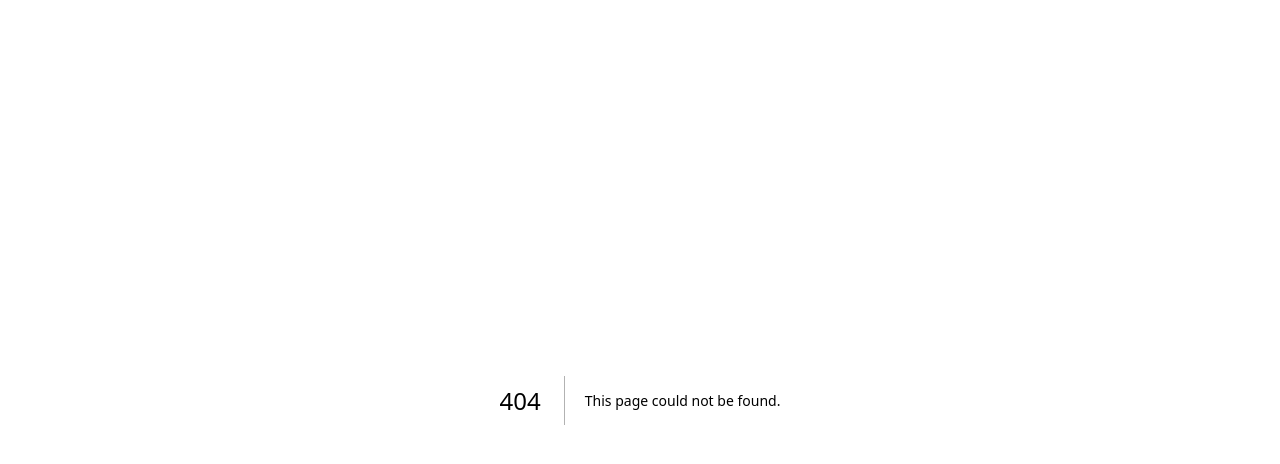
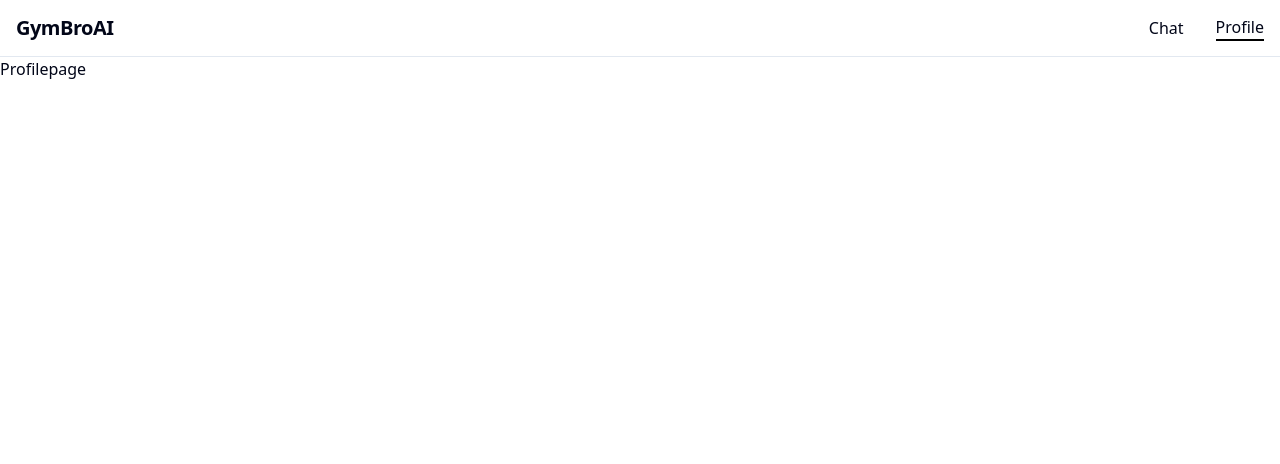
Before and after one commit to GrgSumin/BuildMuscleAI, a Next.js app: page /profile in a window 1280 px wide. Before the commit this address had no page. Shown: the top 464 px of the page. Built offline with nearby package versions, Linux system fonts and the light colour scheme.

Commit message:
feat: Create Navbar

```diff
--- /dev/null
+++ b/app/(app)/layout.tsx
@@ -0,0 +1,17 @@
+import Navbar from "@/components/Navbar";
+import { ClerkProvider } from "@clerk/nextjs";
+
+export default function AppLayout({
+  //layout basically hepls in styling and state mangement
+  //this one is the local one so we will do local level stylingand state mangement here
+  children,
+}: Readonly<{
+  children: React.ReactNode;
+}>) {
+  return (
+    <div className="flex flex-col h-full w-full">
+      <Navbar />
+      {children}
+    </div>
+  );
+}
--- /dev/null
+++ b/app/(app)/page.tsx
@@ -0,0 +1,7 @@
+import React from "react";
+
+function page() {
+  return <div>Chatpage</div>;
+}
+
+export default page;
--- /dev/null
+++ b/app/(app)/profile/page.tsx
@@ -0,0 +1,7 @@
+import React from "react";
+
+function page() {
+  return <div>Profilepage</div>;
+}
+
+export default page;
--- a/app/page.tsx
+++ /dev/null
@@ -1,67 +0,0 @@
-import { Button } from "@/components/ui/button";
-import Image from "next/image";
-
-export default function Home() {
-  return (
-    <div className="flex min-h-screen items-center justify-center bg-zinc-50 font-sans dark:bg-black">
-      <Button variant="destructive">Click me</Button>
-      <main className="flex min-h-screen w-full max-w-3xl flex-col items-center justify-between py-32 px-16 bg-white dark:bg-black sm:items-start">
-        <Image
-          className="dark:invert"
-          src="/next.svg"
-          alt="Next.js logo"
-          width={100}
-          height={20}
-          priority
-        />
-        <div className="flex flex-col items-center gap-6 text-center sm:items-start sm:text-left">
-          <h1 className="max-w-xs text-3xl font-semibold leading-10 tracking-tight text-black dark:text-zinc-50">
-            To get started, edit the page.tsx file.
-          </h1>
-          <p className="max-w-md text-lg leading-8 text-zinc-600 dark:text-zinc-400">
-            Looking for a starting point or more instructions? Head over to{" "}
-            <a
-              href="https://vercel.com/templates?framework=next.js&utm_source=create-next-app&utm_medium=appdir-template-tw&utm_campaign=create-next-app"
-              className="font-medium text-zinc-950 dark:text-zinc-50"
-            >
-              Templates
-            </a>{" "}
-            or the{" "}
-            <a
-              href="https://nextjs.org/learn?utm_source=create-next-app&utm_medium=appdir-template-tw&utm_campaign=create-next-app"
-              className="font-medium text-zinc-950 dark:text-zinc-50"
-            >
-              Learning
-            </a>{" "}
-            center.
-          </p>
-        </div>
-        <div className="flex flex-col gap-4 text-base font-medium sm:flex-row">
-          <a
-            className="flex h-12 w-full items-center justify-center gap-2 rounded-full bg-foreground px-5 text-background transition-colors hover:bg-[#383838] dark:hover:bg-[#ccc] md:w-[158px]"
-            href="https://vercel.com/new?utm_source=create-next-app&utm_medium=appdir-template-tw&utm_campaign=create-next-app"
-            target="_blank"
-            rel="noopener noreferrer"
-          >
-            <Image
-              className="dark:invert"
-              src="/vercel.svg"
-              alt="Vercel logomark"
-              width={16}
-              height={16}
-            />
-            Deploy Now
-          </a>
-          <a
-            className="flex h-12 w-full items-center justify-center rounded-full border border-solid border-black/[.08] px-5 transition-colors hover:border-transparent hover:bg-black/[.04] dark:border-white/[.145] dark:hover:bg-[#1a1a1a] md:w-[158px]"
-            href="https://nextjs.org/docs?utm_source=create-next-app&utm_medium=appdir-template-tw&utm_campaign=create-next-app"
-            target="_blank"
-            rel="noopener noreferrer"
-          >
-            Documentation
-          </a>
-        </div>
-      </main>
-    </div>
-  );
-}
--- /dev/null
+++ b/components/Navbar.tsx
@@ -0,0 +1,43 @@
+"use client";
+
+import Link from "next/link";
+import { usePathname } from "next/navigation";
+import { UserButton } from "@clerk/nextjs";
+
+const routes = [
+  { name: "Chat", href: "/" },
+  { name: "Profile", href: "/profile" },
+];
+
+export default function Navbar() {
+  const pathname = usePathname();
+
+  return (
+    <nav className="sticky top-0 z-50 w-full border-b bg-white/70 backdrop-blur-md dark:bg-black/60">
+      <div className="mx-auto flex h-14 max-w-7xl items-center justify-between px-4">
+        {/* Logo */}
+        <Link href="/" className="text-xl font-bold tracking-tight">
+          GymBroAI
+        </Link>
+
+        {/* Nav links */}
+        <div className="flex items-center gap-8">
+          {routes.map((route, i) => (
+            <Link
+              key={i}
+              href={route.href}
+              className={`${
+                pathname === route.href ? "border-b-2 border-black" : " "
+              } hover:text-gray-500`}
+            >
+              {route.name}
+            </Link>
+          ))}
+        </div>
+
+        {/* Clerk */}
+        <UserButton afterSignOutUrl="/" />
+      </div>
+    </nav>
+  );
+}
```
